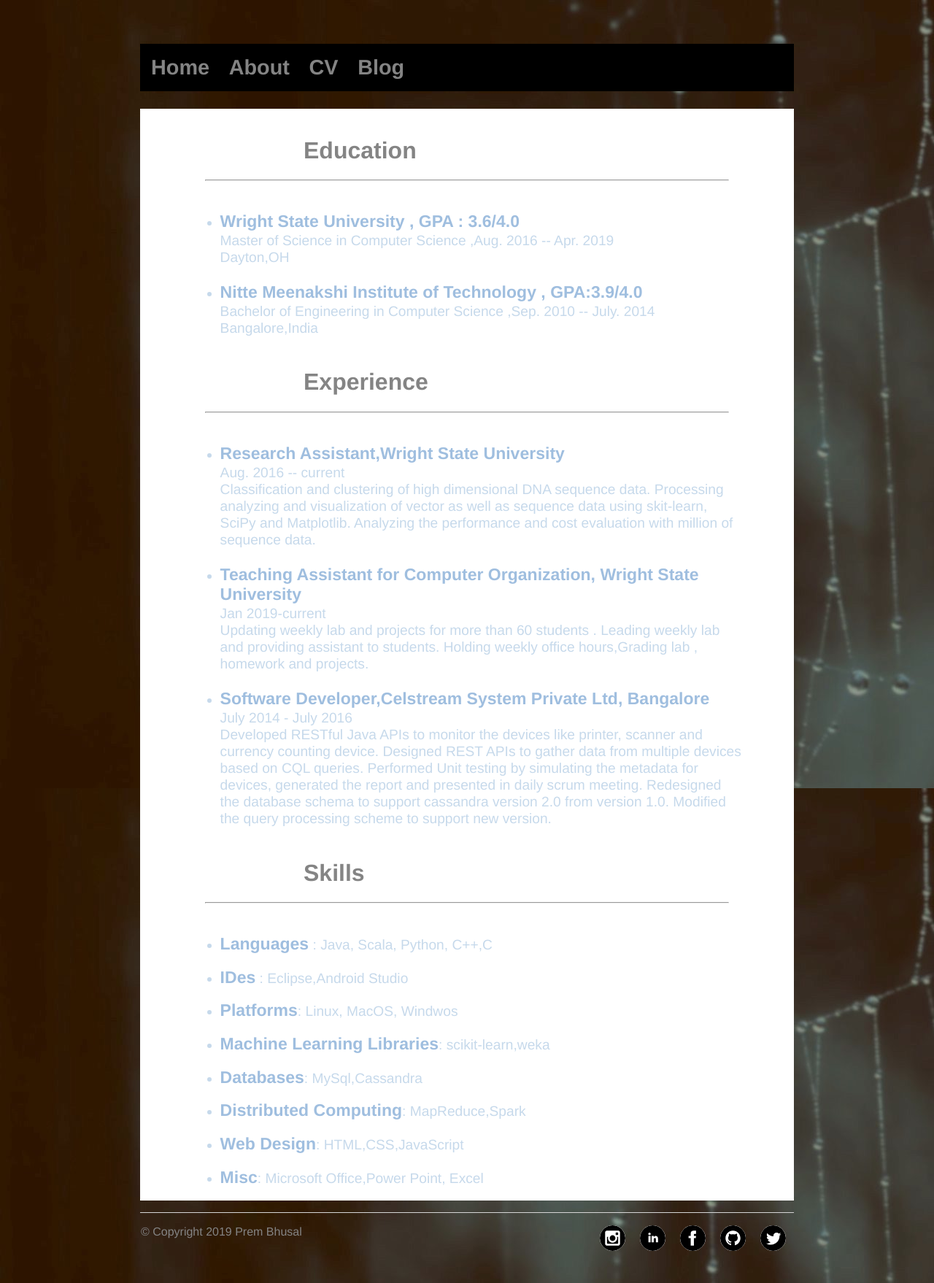
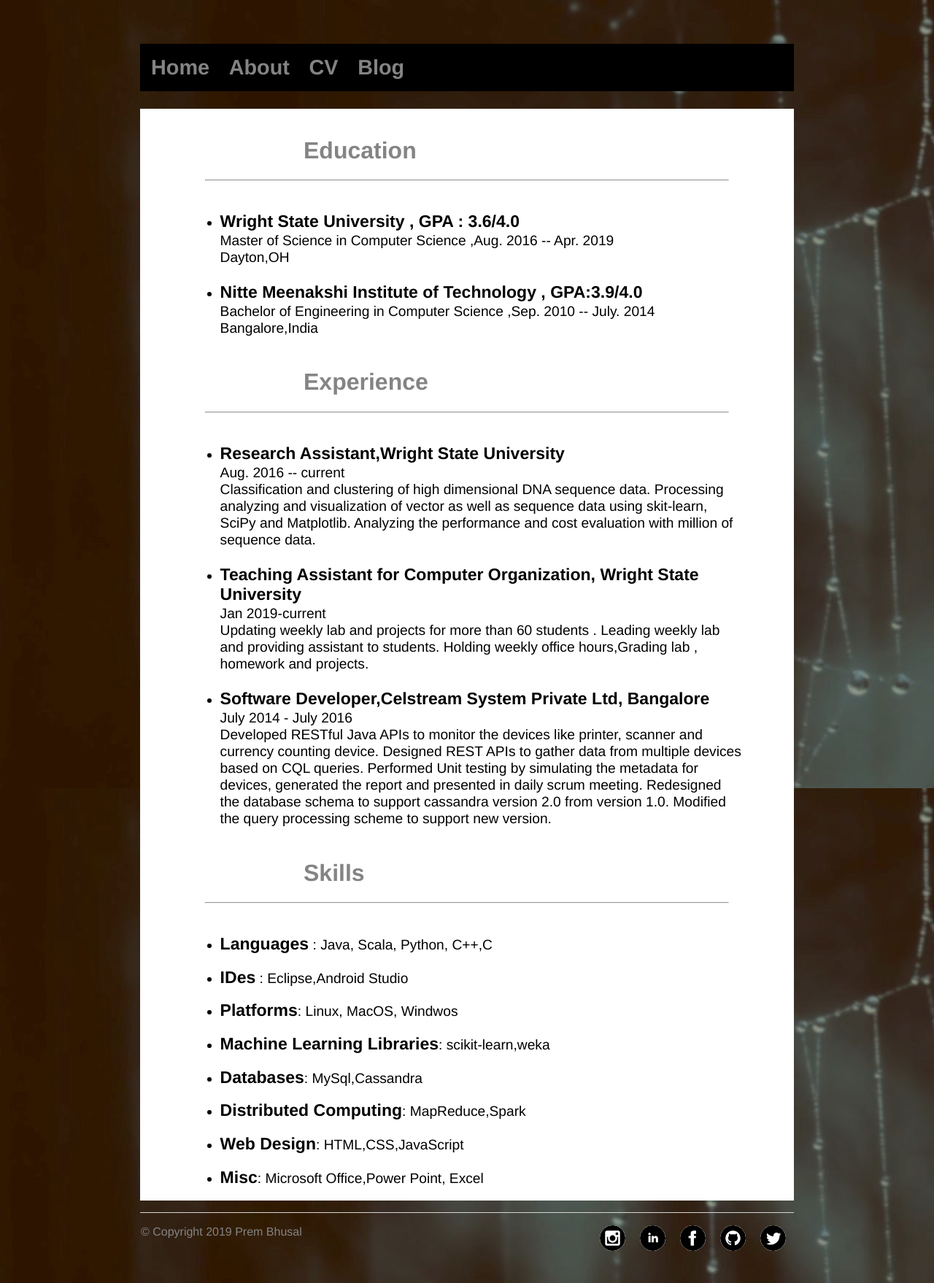
Before and after one commit to prembhusal/prembhusalWebsite, a Jekyll site: the page built from about/index.html, in a window 1280 px wide. Shown: the whole page at 73% size. Built offline with Jekyll 4.4.1, drawn with Linux system fonts in a browser that asks for light colours.

Commit message:
Update main.css

```diff
--- a/css/main.css
+++ b/css/main.css
@@ -53,13 +53,13 @@ b {
     font-size: 1.2em;
     line-height: 1.2em;
     font-family:'Helvetica', 'Arial', 'Sans-Serif';
-    color: #9fbedf;
+    color: black;
 }
 li {
     font-size: 1.2em;
     line-height: 1.2em;
     font-family:'Helvetica', 'Arial', 'Sans-Serif';
-    color: #c6d9eb;
+    color: black;
 }
 br {
     font-size: 0.8em;
```
